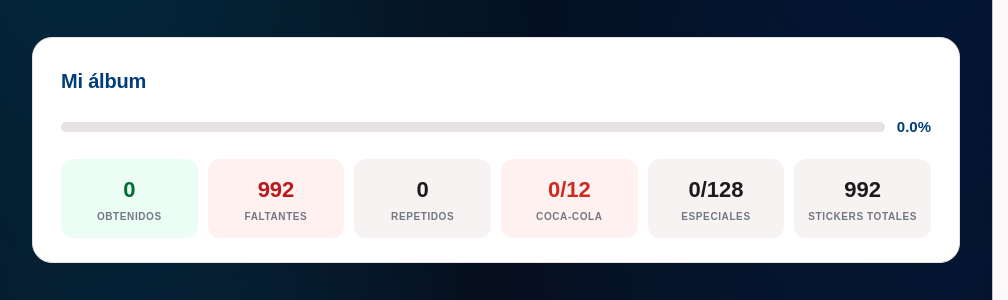
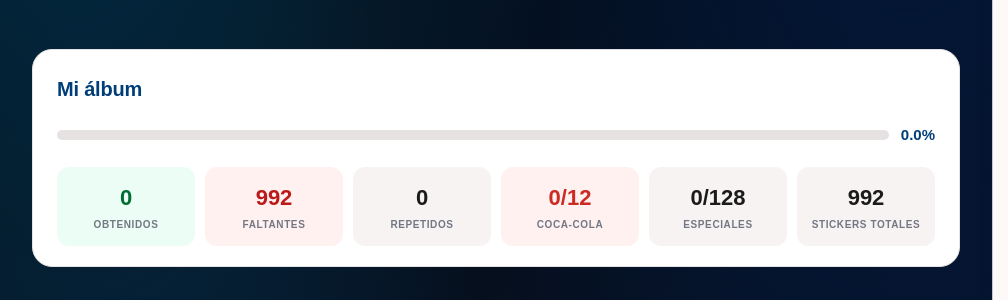
Before and after one commit to danilomonge/WC2026-Album-Tracker, a website with bundled scripts: page index.html in a window 1280 px wide. Shown: the part 397-697 px from the top of the page, 0-1008 px from the left. Built offline with nearby package versions, Linux system fonts and the light colour scheme; a script that the page names is missing; a web font is replaced by a local one.

Commit message:
Tighten vertical spacing between home section cards

```diff
--- a/styles.css
+++ b/styles.css
@@ -903,12 +903,19 @@
   color: rgba(255,255,255,0.65);
 }
 
+/* Home cards wrapper — tighter vertical rhythm */
+#collection-content:has(.home-hero) {
+  display: flex;
+  flex-direction: column;
+  gap: 12px;
+}
+
 /* Home card wrapper */
 .home-card {
   background: #ffffff;
   border: 1px solid #e5e2e1;
   border-radius: 20px;
-  padding: 28px 28px 24px;
+  padding: 24px 24px 20px;
 }
 .home-card__title {
   font-family: "Anybody", sans-serif;
```
